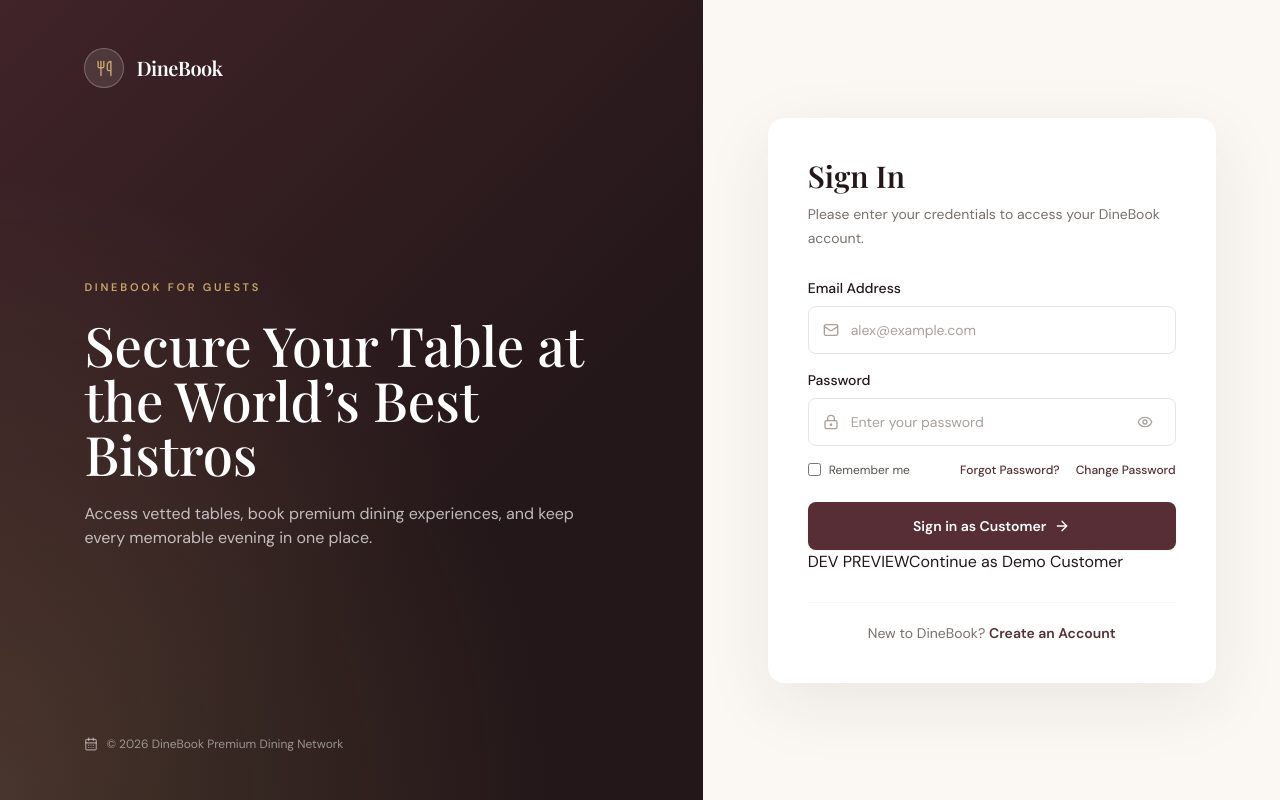
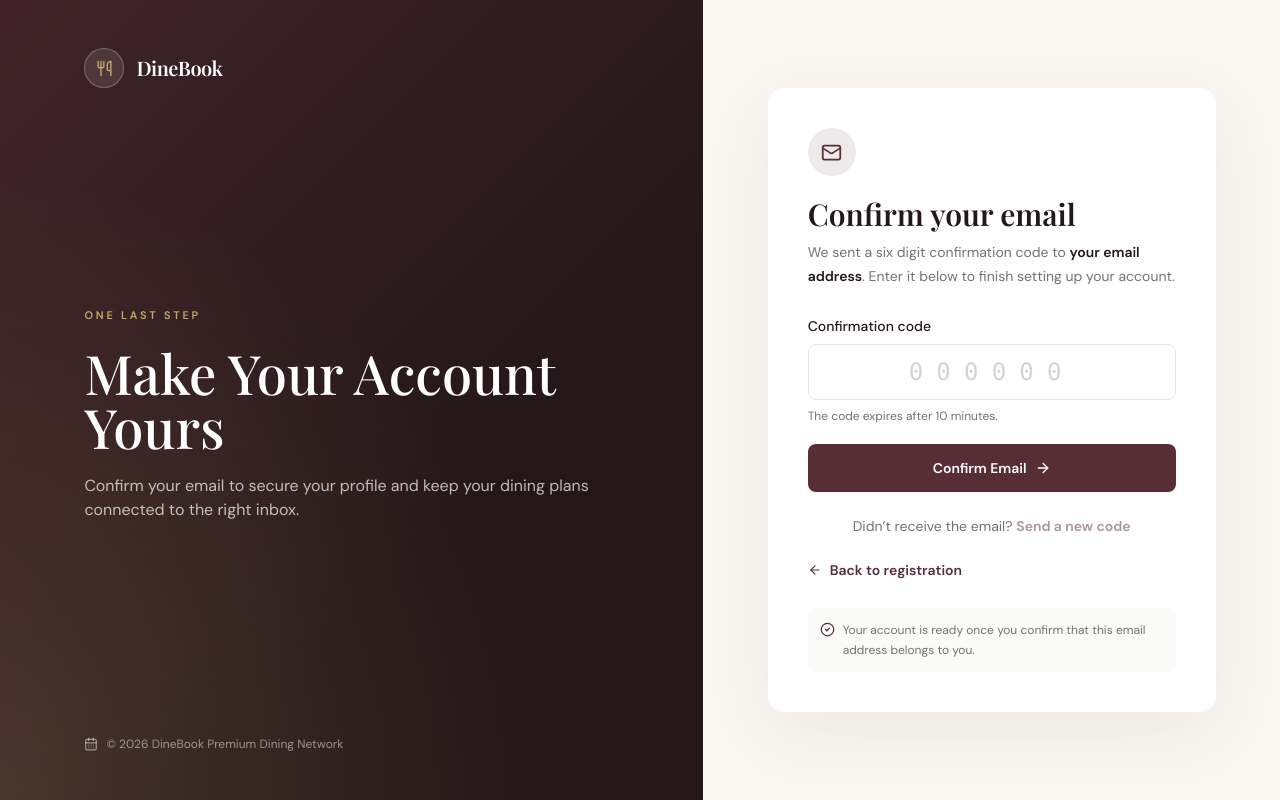
Before and after one commit to aj110arjun/DineBook, a React (Vite) app: page /customer/verify-email in a window 1280 px wide. Before the commit this address led to /customer/login. Built offline with nearby package versions, Linux system fonts and the light colour scheme; no server answers; the HTML template or start-up script is replaced by a standard one.

Commit message:
fix: otp registration on customer signup.

```diff
--- a/src/App.jsx
+++ b/src/App.jsx
@@ -4,6 +4,7 @@ import CustomerLoginPage from './pages/customer/CustomerLoginPage.jsx';
 import CustomerRecoveryPage from './pages/customer/CustomerRecoveryPage.jsx';
 import CustomerRegisterPage from './pages/customer/CustomerRegisterPage.jsx';
 import CustomerLandingPage from './pages/customer/CustomerLandingPage.jsx';
+import CustomerEmailVerificationPage from './pages/customer/CustomerEmailVerificationPage.jsx';
 
 export default function App() {
   return (
@@ -12,6 +13,7 @@ export default function App() {
       <Route path="/customer" element={<CustomerLandingPage />} />
       <Route path="/customer/login" element={<CustomerLoginPage />} />
       <Route path="/customer/register" element={<CustomerRegisterPage />} />
+      <Route path="/customer/verify-email" element={<CustomerEmailVerificationPage />} />
       <Route path="/customer/recovery" element={<CustomerRecoveryPage />} />
       <Route path="/customer/change-password" element={<CustomerChangePasswordPage />} />
       <Route path="*" element={<Navigate to="/customer/login" replace />} />
--- a/src/components/auth/AuthLayout.jsx
+++ b/src/components/auth/AuthLayout.jsx
@@ -11,6 +11,11 @@ const stories = {
     tag: 'YOUR NEXT GREAT EVENING',
     title: 'Access the World’s Most Coveted Tables',
     body: 'Create your guest account to discover exceptional restaurants and make every reservation feel effortless.',
+  },
+  verification: {
+    tag: 'ONE LAST STEP',
+    title: 'Make Your Account Yours',
+    body: 'Confirm your email to secure your profile and keep your dining plans connected to the right inbox.',
   },
   recovery: {
     tag: 'HERE FOR YOU',
--- /dev/null
+++ b/src/pages/customer/CustomerEmailVerificationPage.jsx
@@ -0,0 +1,85 @@
+import { useRef, useState } from 'react';
+import { ArrowLeft, ArrowRight, CheckCircle2, Mail } from 'lucide-react';
+import { Link, useLocation, useNavigate } from 'react-router-dom';
+import AuthLayout from '../../components/auth/AuthLayout.jsx';
+import Notice from '../../components/auth/Notice.jsx';
+import { requestJson } from '../../lib/authApi.js';
+
+export default function CustomerEmailVerificationPage() {
+  const location = useLocation();
+  const navigate = useNavigate();
+  const email = location.state?.email || sessionStorage.getItem('dinebook-verification-email') || '';
+  const [code, setCode] = useState('');
+  const [error, setError] = useState('');
+  const [notice, setNotice] = useState('');
+  const [busy, setBusy] = useState(false);
+  const inputRef = useRef(null);
+
+  async function submit(event) {
+    event.preventDefault();
+    setError('');
+    if (!email) {
+      setError('Please register first so we know which email address to verify.');
+      return;
+    }
+    if (!/^\d{6}$/.test(code)) {
+      setError('Enter the six digit code from your email.');
+      inputRef.current?.focus();
+      return;
+    }
+    setBusy(true);
+    try {
+      await requestJson('/api/auth/customer/verify-email', {
+        method: 'POST', body: JSON.stringify({ email, code }),
+        fallbackMessage: 'We couldn’t verify your email. Check the code and try again.',
+      });
+      sessionStorage.removeItem('dinebook-verification-email');
+      setNotice('Your email is confirmed. You can now sign in.');
+      window.setTimeout(() => navigate('/customer/login', { replace: true }), 1000);
+    } catch (reason) { setError(reason.message); }
+    finally { setBusy(false); }
+  }
+
+  async function resend() {
+    setError(''); setNotice(''); setBusy(true);
+    try {
+      await requestJson('/api/auth/customer/resend-verification', {
+        method: 'POST', body: JSON.stringify({ email }),
+        fallbackMessage: 'We couldn’t send a new code. Please try again.',
+      });
+      setNotice('A new confirmation code is on its way.');
+    } catch (reason) { setError(reason.message); }
+    finally { setBusy(false); }
+  }
+
+  return (
+    <AuthLayout view="verification">
+      <div className="mb-5 grid h-12 w-12 place-items-center rounded-full bg-wine/10 text-wine"><Mail size={21} /></div>
+      <h2 className="font-display text-3xl font-semibold text-ink">Confirm your email</h2>
+      <p className="mb-7 mt-2 text-sm leading-6 text-stone-500">
+        We sent a six digit confirmation code to <span className="font-semibold text-ink">{email || 'your email address'}</span>. Enter it below to finish setting up your account.
+      </p>
+      <form onSubmit={submit} noValidate>
+        <label className="mb-2 block text-sm font-medium text-ink" htmlFor="verification-code">Confirmation code</label>
+        <input
+          ref={inputRef} id="verification-code" name="code" type="text" inputMode="numeric" autoComplete="one-time-code"
+          pattern="[0-9]{6}" maxLength={6} placeholder="000000" required value={code}
+          onChange={(event) => setCode(event.target.value.replace(/\D/g, '').slice(0, 6))}
+          className="mb-2 h-14 w-full rounded-lg border border-stone-200 bg-white px-4 text-center font-mono text-2xl tracking-[0.55em] text-ink outline-none transition placeholder:text-stone-300 focus:border-wine focus:ring-2 focus:ring-wine/10"
+          aria-describedby="code-hint"
+        />
+        <p id="code-hint" className="mb-5 text-xs text-stone-500">The code expires after 10 minutes.</p>
+        <Notice message={error} />
+        <Notice message={notice} type="success" />
+        <button className="mt-2 flex h-12 w-full items-center justify-center gap-2 rounded-lg bg-wine px-5 text-sm font-semibold text-white shadow-sm transition hover:bg-ink focus:outline-none focus:ring-4 focus:ring-wine/20 disabled:cursor-wait disabled:opacity-60" type="submit" disabled={busy}>
+          {busy ? 'Confirming…' : 'Confirm Email'} {!busy && <ArrowRight size={16} />}
+        </button>
+      </form>
+      <div className="mt-6 text-center text-sm text-stone-500">Didn’t receive the email?{' '}
+        <button type="button" onClick={resend} disabled={busy || !email} className="font-semibold text-wine hover:underline disabled:opacity-50">Send a new code</button>
+      </div>
+      <Link className="mt-6 inline-flex items-center gap-2 text-sm font-semibold text-wine hover:underline" to="/customer/register"><ArrowLeft size={14} /> Back to registration</Link>
+      <div className="mt-6 flex items-start gap-2 rounded-lg bg-stone-50 p-3 text-xs leading-5 text-stone-500"><CheckCircle2 size={15} className="mt-0.5 shrink-0 text-wine" /> Your account is ready once you confirm that this email address belongs to you.</div>
+    </AuthLayout>
+  );
+}
--- a/src/pages/customer/CustomerRegisterPage.jsx
+++ b/src/pages/customer/CustomerRegisterPage.jsx
@@ -122,8 +122,8 @@ export default function CustomerRegisterPage() {
           "We couldn’t create the account. Please check your details.",
       });
       formElement.reset();
-      setSuccess("Your DineBook account is ready. You can now sign in.");
-      window.setTimeout(() => navigate("/customer/login"), 1100);
+      sessionStorage.setItem('dinebook-verification-email', email.toLowerCase());
+      navigate('/customer/verify-email', { state: { email: email.toLowerCase() } });
     } catch (reason) {
       setError(reason.message);
     } finally {
```
